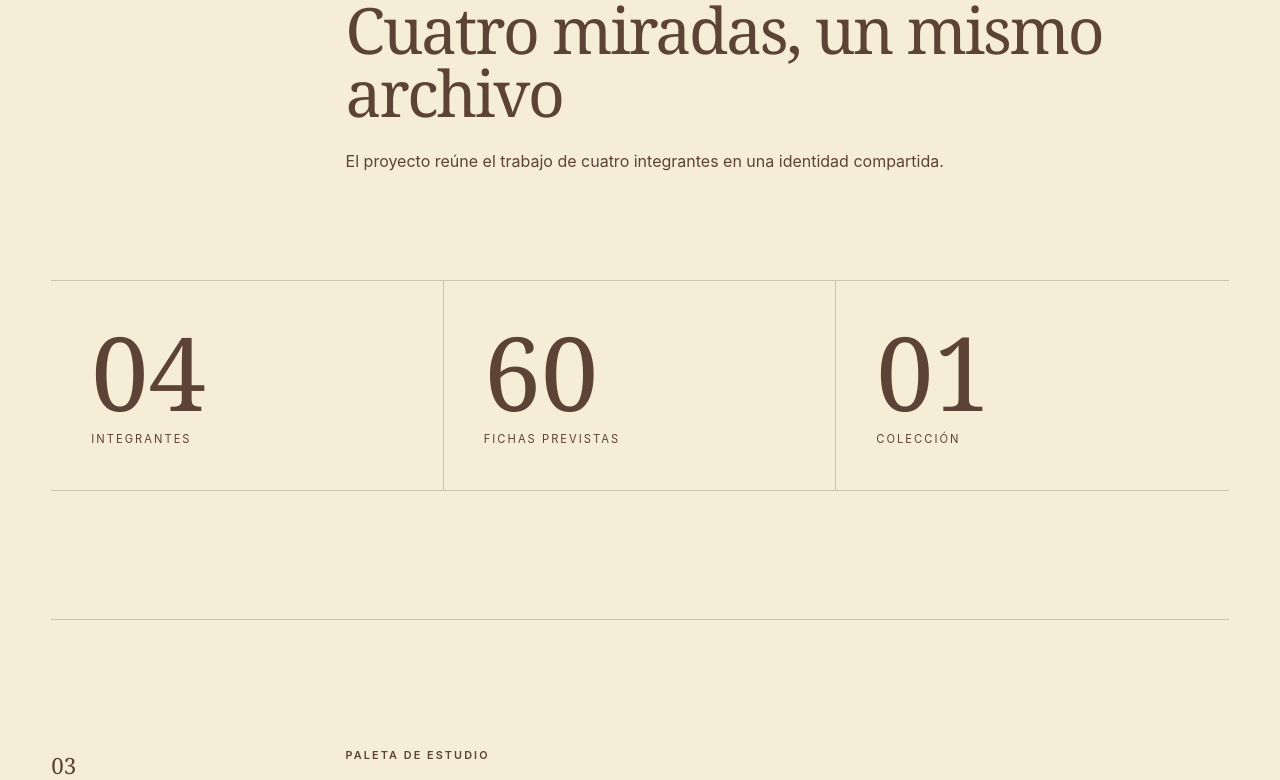
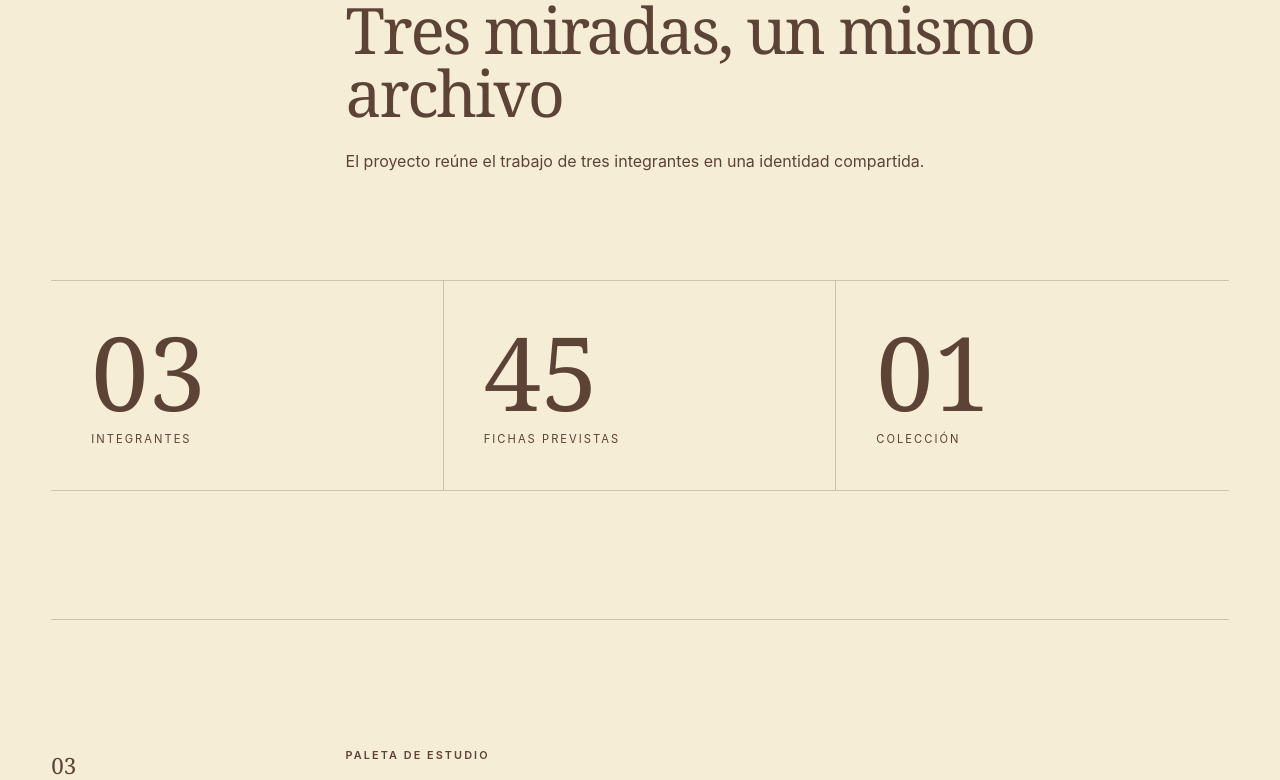
Before and after one commit to Juliand97/aki_no_kaze_gakuen, a Vue app: page / in a window 1280 px wide. Shown: the part 1871-2651 px from the top of the page. Built offline with nearby package versions, Linux system fonts and the light colour scheme.

Commit message:
Actualizar integrantes y canal de información

```diff
--- a/src/data/members.ts
+++ b/src/data/members.ts
@@ -1,6 +1,5 @@
 export const members = [
   { id: 'zarina-leon', name: 'Zarina Leon', initials: 'ZL', role: 'Integrante · perfil en edición', bio: 'Su biografía y contribución detallada se incorporarán cuando el equipo apruebe el contenido editorial.' },
   { id: 'karen', name: 'Karen', initials: 'K', role: 'Integrante · apellido pendiente', bio: 'Perfil reservado para presentar su rol, proceso y participación dentro de la colección.' },
-  { id: 'samantha', name: 'Samantha', initials: 'S', role: 'Integrante · apellido pendiente', bio: 'Perfil reservado para presentar su rol, proceso y participación dentro de la colección.' },
   { id: 'karina', name: 'Karina', initials: 'K', role: 'Integrante · apellido pendiente', bio: 'Perfil reservado para presentar su rol, proceso y participación dentro de la colección.' },
 ]
--- a/src/views/ContactView.vue
+++ b/src/views/ContactView.vue
@@ -1 +1 @@
-<template><div class="page contact-page"><header class="page-intro"><p class="eyebrow">Contacto y créditos</p><h1 tabindex="-1">Hablemos</h1><p>Para información sobre la colección, colaboraciones o créditos, escríbenos directamente.</p></header><section class="contact-card"><p class="eyebrow">Correo de la colección</p><h2>Canal por confirmar</h2><p>El enlace se activará cuando el equipo defina la dirección oficial. Mientras tanto, puedes seguir el proceso en Instagram.</p><a class="button primary" href="https://www.instagram.com/akinokaze.collection/" target="_blank" rel="noopener noreferrer">@akinokaze.collection ↗</a></section></div></template>
+<template><div class="page contact-page"><header class="page-intro"><p class="eyebrow">Más información</p><h1 tabindex="-1">Conoce la colección</h1><p>Encuentra novedades, contenido adicional y el proceso de Aki no Kaze Gakuen en nuestra cuenta oficial de Instagram.</p></header><section class="contact-card"><p class="eyebrow">Canal oficial</p><h2>Sigue a Aki no Kaze</h2><a class="button primary" href="https://www.instagram.com/akinokaze.collection/" target="_blank" rel="noopener noreferrer">@akinokaze.collection ↗</a></section></div></template>
--- a/src/views/HomeView.vue
+++ b/src/views/HomeView.vue
@@ -2,7 +2,7 @@
 <template><div class="page home-page">
   <section class="hero"><div class="hero-copy"><p class="eyebrow">Colección académica · Otoño 2026</p><h1 tabindex="-1">Aki no Kaze<br><em>Gakuen</em></h1><p class="hero-lead">Uniformes imaginados entre hojas, aulas y memorias. Una colección de moda que convierte el otoño en lenguaje.</p><div class="actions"><RouterLink class="button primary" to="/lookbook">Descubrir la colección</RouterLink><RouterLink class="button text" to="/integrantes">Conocer al equipo →</RouterLink></div></div><div class="art-frame hero-art" role="img" aria-label="Espacio reservado para la fotografía principal de la colección"><span class="art-code">AKG — 00</span><span class="art-note">Imagen editorial<br>pendiente</span></div><div class="hero-caption"><span>Archivo / 01</span><span>Bogotá, Colombia</span></div></section>
   <section class="manifesto section"><SectionHeading index="01" kicker="Manifiesto" title="El otoño como uniforme"/><div class="manifesto-copy"><p>“Aki no Kaze” —el viento de otoño— nombra ese instante en que todo cambia de ritmo. La colección observa la vida académica desde la sensibilidad del atelier.</p><p>Orden y movimiento, tradición y juventud: una narrativa visual construida para ser recorrida como revista y consultada como archivo.</p></div></section>
-  <section class="section"><SectionHeading index="02" kicker="La colección" title="Cuatro miradas, un mismo archivo" description="El proyecto reúne el trabajo de cuatro integrantes en una identidad compartida."/><div class="stat-grid"><article><strong>04</strong><span>integrantes</span></article><article><strong>60</strong><span>fichas previstas</span></article><article><strong>01</strong><span>colección</span></article></div></section>
+  <section class="section"><SectionHeading index="02" kicker="La colección" title="Tres miradas, un mismo archivo" description="El proyecto reúne el trabajo de tres integrantes en una identidad compartida."/><div class="stat-grid"><article><strong>03</strong><span>integrantes</span></article><article><strong>45</strong><span>fichas previstas</span></article><article><strong>01</strong><span>colección</span></article></div></section>
   <section class="palette-section section"><SectionHeading index="03" kicker="Paleta de estudio" title="Tonos de una tarde lenta"/><div class="swatches"><div class="swatch paper"><span>Creamy White</span><small>#F5EDD6</small></div><div class="swatch green"><span>Eucalyptus</span><small>#8AA282</small></div><div class="swatch rose"><span>Clay</span><small>#C08A80</small></div><div class="swatch ink"><span>Brown Bark</span><small>#5D4236</small></div></div></section>
   <section class="instagram-callout"><p class="eyebrow">Diario de colección</p><h2>Sigue el proceso, las pruebas y el detrás de escena.</h2><a class="button primary" href="https://www.instagram.com/akinokaze.collection/" target="_blank" rel="noopener noreferrer">@akinokaze.collection ↗</a></section>
 </div></template>
--- a/src/views/MembersView.vue
+++ b/src/views/MembersView.vue
@@ -1,2 +1,2 @@
 <script setup lang="ts">import { members } from '@/data/members'</script>
-<template><div class="page"><header class="page-intro"><p class="eyebrow">Equipo · 04 integrantes</p><h1 tabindex="-1">Integrantes</h1><p>Cuatro voces construyen el archivo de Aki no Kaze Gakuen. Los apellidos y perfiles pendientes se actualizarán al recibir la confirmación final.</p></header><section class="members-grid"><article v-for="(member, index) in members" :key="member.id" class="member-card"><div class="member-portrait"><span>{{ member.initials }}</span><small>Retrato pendiente</small></div><div><span class="member-index">0{{ index + 1 }} / 04</span><h2>{{ member.name }}</h2><p class="eyebrow">{{ member.role }}</p><p>{{ member.bio }}</p><span class="status-label">15 fichas · próxima iteración</span></div></article></section></div></template>
+<template><div class="page"><header class="page-intro"><p class="eyebrow">Equipo · 03 integrantes</p><h1 tabindex="-1">Integrantes</h1><p>Tres voces construyen el archivo de Aki no Kaze Gakuen. Los apellidos y perfiles pendientes se actualizarán al recibir la confirmación final.</p></header><section class="members-grid"><article v-for="(member, index) in members" :key="member.id" class="member-card"><div class="member-portrait"><span>{{ member.initials }}</span><small>Retrato pendiente</small></div><div><span class="member-index">0{{ index + 1 }} / 03</span><h2>{{ member.name }}</h2><p class="eyebrow">{{ member.role }}</p><p>{{ member.bio }}</p><span class="status-label">15 fichas · próxima iteración</span></div></article></section></div></template>
--- a/src/views/TechnicalSheetsView.vue
+++ b/src/views/TechnicalSheetsView.vue
@@ -1 +1 @@
-<template><div class="page"><header class="page-intro"><p class="eyebrow">Archivo técnico · Próxima iteración</p><h1 tabindex="-1">Fichas técnicas</h1><p>Esta sección alojará las 60 fichas de la colección: quince por cada integrante, con búsqueda, filtros, resumen accesible y descarga en PDF.</p></header><section class="archive-preview"><div><span class="archive-number">60</span><p>documentos previstos</p></div><div class="archive-lines" aria-hidden="true"><i v-for="n in 8" :key="n"></i></div><div><h2>El archivo está preparado.</h2><p>En la siguiente iteración definiremos el inventario, códigos, categorías, miniaturas y PDFs antes de activar el catálogo.</p><RouterLink class="button text" to="/integrantes">Ver integrantes →</RouterLink></div></section></div></template>
+<template><div class="page"><header class="page-intro"><p class="eyebrow">Archivo técnico · Próxima iteración</p><h1 tabindex="-1">Fichas técnicas</h1><p>Esta sección alojará las 45 fichas de la colección: quince por cada integrante, con búsqueda, filtros, resumen accesible y descarga en PDF.</p></header><section class="archive-preview"><div><span class="archive-number">45</span><p>documentos previstos</p></div><div class="archive-lines" aria-hidden="true"><i v-for="n in 8" :key="n"></i></div><div><h2>El archivo está preparado.</h2><p>En la siguiente iteración definiremos el inventario, códigos, categorías, miniaturas y PDFs antes de activar el catálogo.</p><RouterLink class="button text" to="/integrantes">Ver integrantes →</RouterLink></div></section></div></template>
```
